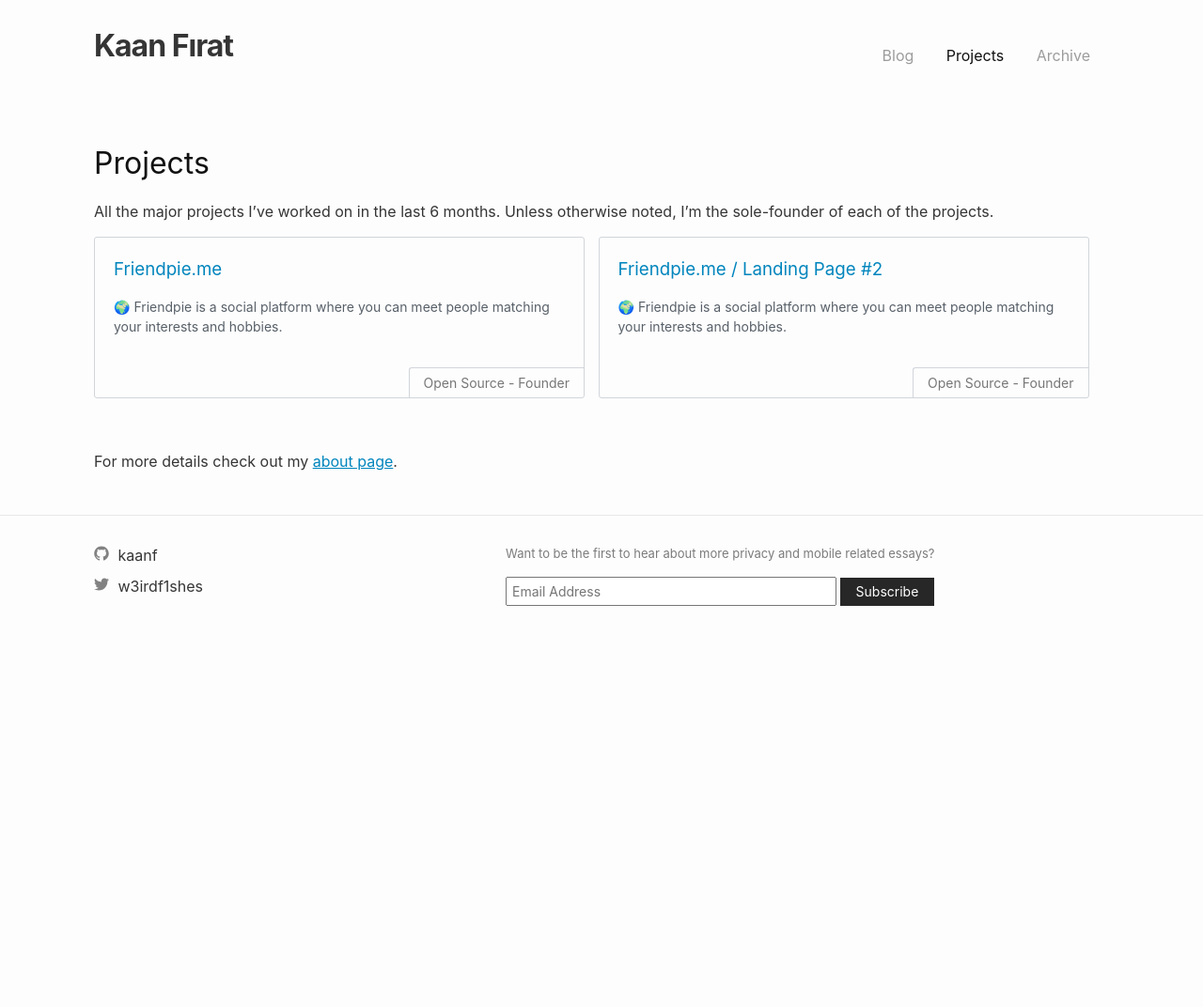
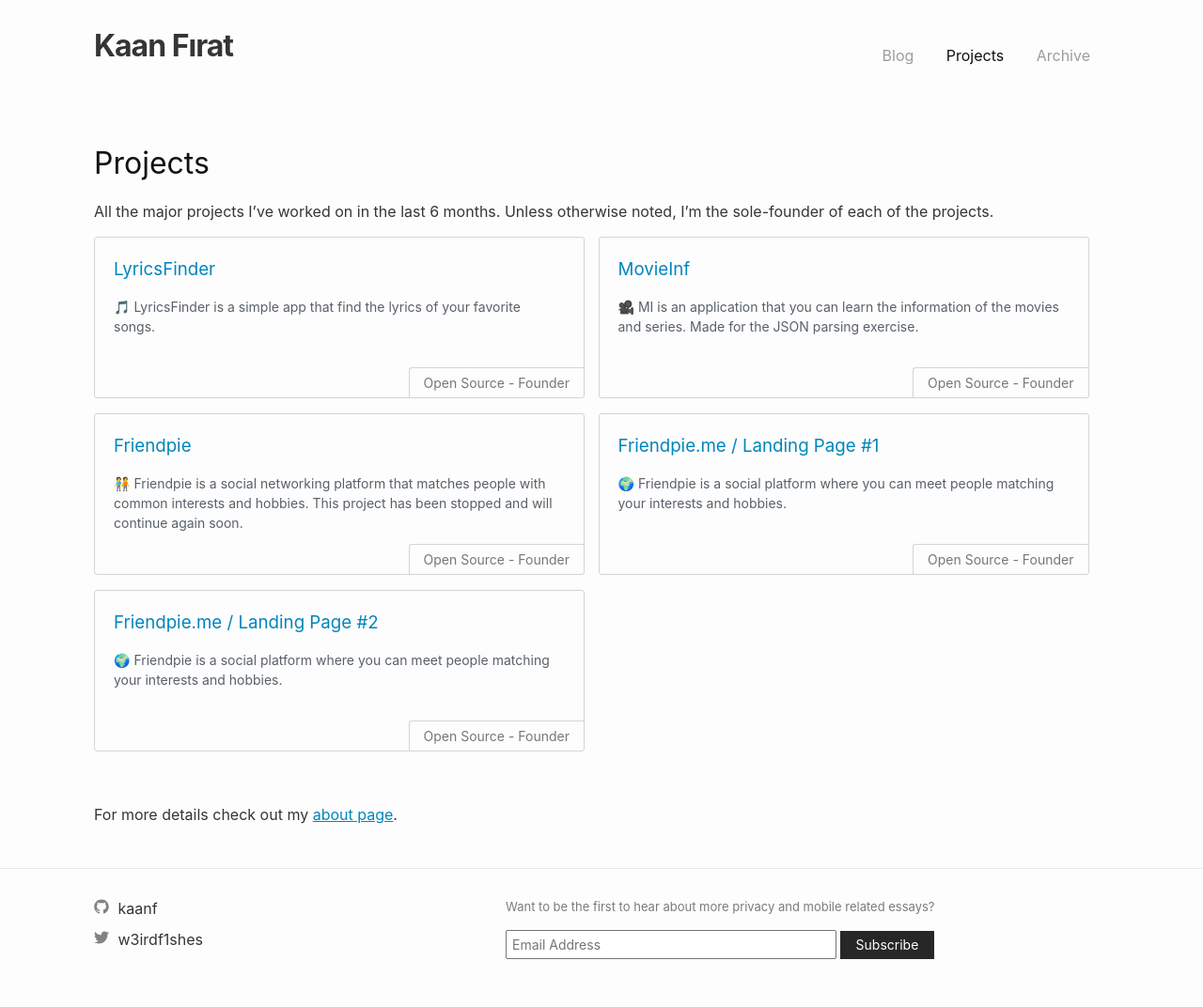
Before and after one commit to kaanf/personal-blog, a Jekyll site: the page built from projects.md, in a window 1280 px wide. Shown: the whole page at 94% size. Built offline with Jekyll 4.4.1, drawn with Linux system fonts in a browser that asks for light colours; before the commit the page ends 900 px from its top, so only the background shows below that.

Commit message:
Projects update

```diff
--- a/_data/projects.yml
+++ b/_data/projects.yml
@@ -1,4 +1,19 @@
-- title: "Friendpie.me"
+- title: "LyricsFinder"
+  url: "https://github.com/kaanf/lyrics-finder-app"
+  subtitle: "🎵 LyricsFinder is a simple app that find the lyrics of your favorite songs."
+  metadata: "Open Source - Founder"
+
+- title: "MovieInf"
+  url: "https://github.com/kaanf/movie-inf"
+  subtitle: "🎥 MI is an application that you can learn the information of the movies and series. Made for the JSON parsing exercise."
+  metadata: "Open Source - Founder"
+
+- title: "Friendpie"
+  url: "https://github.com/kaanf/friendpie-app"
+  subtitle: "🧑‍🤝‍🧑 Friendpie is a social networking platform that matches people with common interests and hobbies. This project has been stopped and will continue again soon."
+  metadata: "Open Source - Founder"
+
+- title: "Friendpie.me / Landing Page #1"
   url: "https://friendpie.me"
   subtitle: "🌍 Friendpie is a social platform where you can meet people matching your interests and hobbies."
   metadata: "Open Source - Founder"
```
